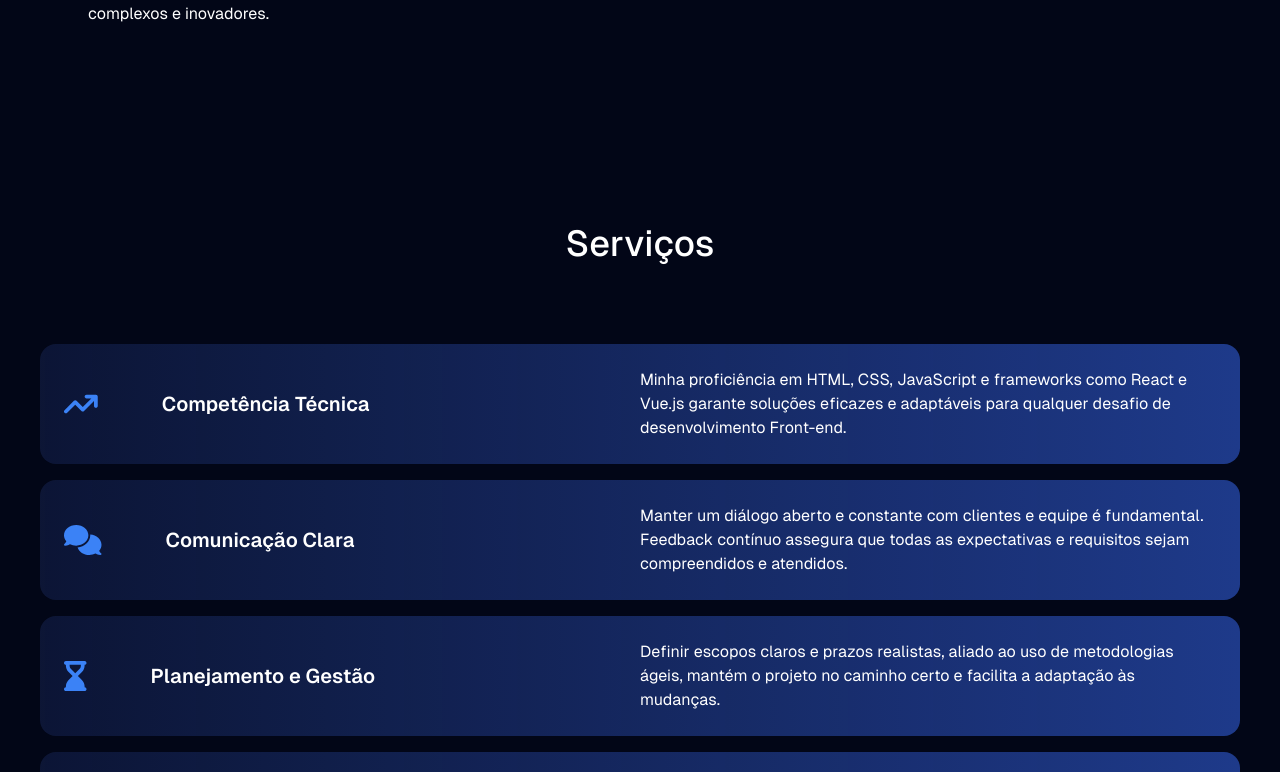
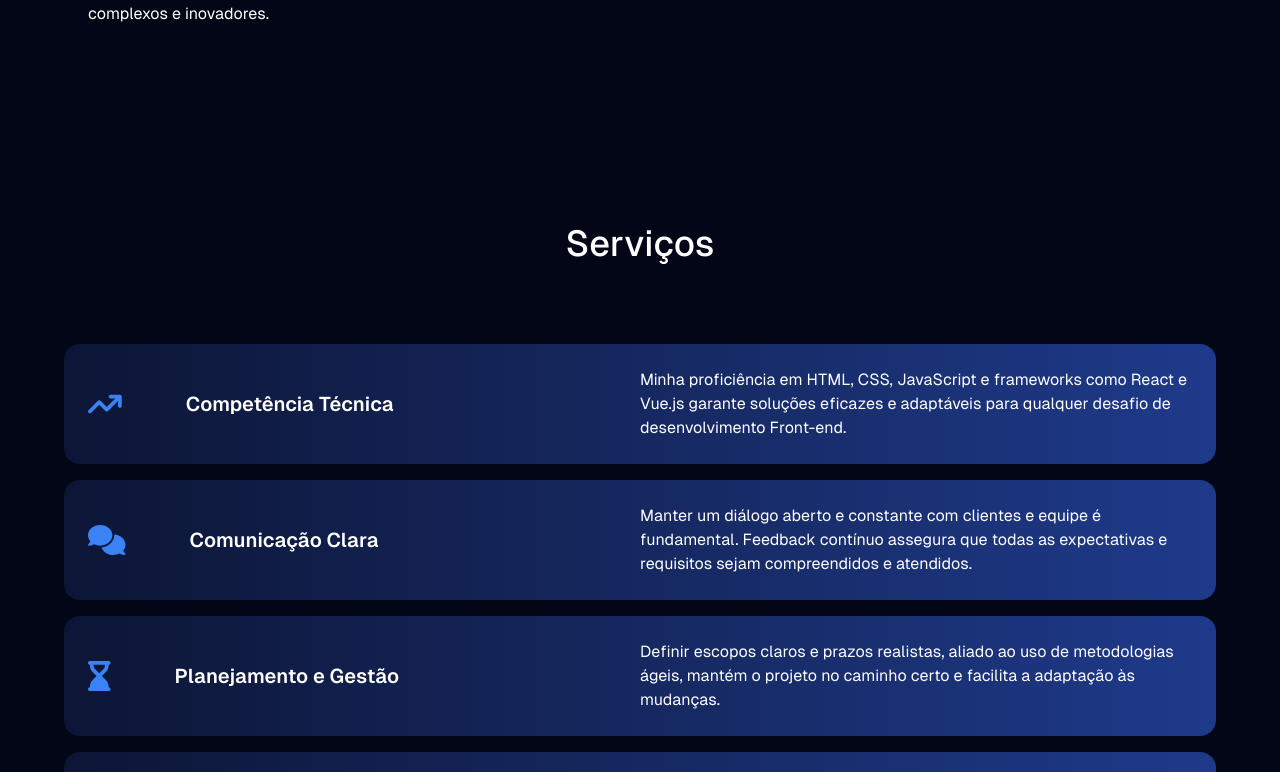
Before and after one commit to gabriellucasvh/Portifolio, a Next.js app: page / in a window 1280 px wide. Shown: the part 648-1420 px from the top of the page. Built offline with nearby package versions, Linux system fonts and the light colour scheme.

Commit message:
Remover animações AOS dos componentes
- Remove atributos data-aos dos componentes Contato, Projetos, Serviços e Tecnologias
- Ajusta layout do componente Serviços para melhor alinhamento em telas grandes

```diff
--- a/src/components/Contato.tsx
+++ b/src/components/Contato.tsx
@@ -52,7 +52,7 @@ const Contato = () => {
 
         <section className="flex flex-col items-center justify-center pointer-events-none">
           <Image
-            data-aos="fade-up"
+
             className="rounded-3xl"
             src="/whatsapp.png"
             width={300}
--- a/src/components/Projetos.tsx
+++ b/src/components/Projetos.tsx
@@ -9,7 +9,7 @@ const Projetos = () => {
     <div id="projetos" className="container mx-auto px-6 pt-10">
       <h1
         className="flex justify-center font-medium text-4xl mb-16 mt-14"
-        data-aos="fade-down"
+
       >
         Projetos
       </h1>
@@ -17,7 +17,7 @@ const Projetos = () => {
         <section className="grid grid-cols-1 sm:grid-cols-2 lg:grid-cols-3 gap-8 max-w-7xl">
           <div
             className="flex flex-col items-center bg-blue-950/40 shadow-lg rounded-lg p-6 max-w-sm"
-            data-aos="fade-up"
+
           >
             <Image
               className="rounded-xl"
@@ -56,7 +56,7 @@ const Projetos = () => {
 
           <div
             className="flex flex-col items-center bg-blue-950/40 shadow-lg rounded-lg p-6 max-w-sm"
-            data-aos="fade-up"
+
           >
             <Image
               className="rounded-xl"
@@ -92,7 +92,7 @@ const Projetos = () => {
 
           <div
             className="flex flex-col items-center bg-blue-950/40 shadow-lg rounded-lg p-6 max-w-sm"
-            data-aos="fade-up"
+
           >
             <Image
               className="rounded-xl"
@@ -129,7 +129,7 @@ const Projetos = () => {
 
           <div
             className="flex flex-col items-center bg-blue-950/40 shadow-lg rounded-lg p-6 max-w-sm"
-            data-aos="fade-up"
+
           >
             <Image
               className="rounded-xl"
--- a/src/components/Servicos.tsx
+++ b/src/components/Servicos.tsx
@@ -3,10 +3,10 @@ import { faArrowTrendUp, faComments, faHourglassEnd, faBook, faFaceLaughBeam } f
 
 const Servicos = () => {
     return (
-        <div id="servicos" className="mx-4 md:mx-10 pt-16 md:pt-32">
-            <h1 className="flex justify-center font-medium text-2xl md:text-4xl mb-10 md:mb-20" data-aos="fade-down">Serviços</h1>
+        <div id="servicos" className="mx-4 md:mx-10 pt-16 md:pt-32 flex flex-col items-center justify-center">
+            <h1 className="flex justify-center font-medium text-2xl md:text-4xl mb-10 md:mb-20" >Serviços</h1>
             <div className="flex flex-col space-y-6">
-                <div className="flex flex-col space-y-4">
+                <div className="flex flex-col space-y-4 lg:max-w-6xl items-center justify-center">
                     {[
                         { icon: faArrowTrendUp, title: "Competência Técnica", description: "Minha proficiência em HTML, CSS, JavaScript e frameworks como React e Vue.js garante soluções eficazes e adaptáveis para qualquer desafio de desenvolvimento Front-end." },
                         { icon: faComments, title: "Comunicação Clara", description: "Manter um diálogo aberto e constante com clientes e equipe é fundamental. Feedback contínuo assegura que todas as expectativas e requisitos sejam compreendidos e atendidos." },
@@ -14,7 +14,7 @@ const Servicos = () => {
                         { icon: faBook, title: "Qualidade do Código", description: "Produzo um código limpo, bem documentado e modular, que é fácil de manter e escalar. Testes automatizados e depuração rigorosa garantem a estabilidade e funcionalidade." },
                         { icon: faFaceLaughBeam, title: "Design e Experiência do Usuário", description: "Crio interfaces intuitivas, acessíveis e visualmente atraentes. Otimizo para performance e responsividade, assegurando que o aplicativo funcione perfeitamente." },
                     ].map((service, index) => (
-                        <div key={index} className="flex flex-col md:flex-row p-6 bg-gradient-to-r from-blue-950/50 to-blue-900 rounded-2xl text-white" data-aos="fade-up">
+                        <div key={index} className="flex flex-col md:flex-row p-6 bg-gradient-to-r from-blue-950/50 to-blue-900 rounded-2xl text-white" >
                             <div className="w-full md:w-1/2 flex items-center mb-4 md:mb-0">
                                 <FontAwesomeIcon icon={service.icon} className="text-3xl mr-4 md:mr-16 text-blue-500" />
                                 <h2 className="font-semibold text-lg md:text-xl">{service.title}</h2>
--- a/src/components/Tecnologias.tsx
+++ b/src/components/Tecnologias.tsx
@@ -3,7 +3,7 @@ import Image from "next/image";
 const Tecnologias = () => {
     return (
         <div id="tecnologias" className="pt-16 md:pt-20 mx-auto container md:w-8/12">
-            <h1 className="flex justify-center font-medium text-2xl md:text-4xl mb-16 md:mb-32 text-center" data-aos="fade-down">
+            <h1 className="flex justify-center font-medium text-2xl md:text-4xl mb-16 md:mb-32 text-center" >
                 Linguagens e Tecnologias
             </h1>
             <div className="grid grid-cols-2 sm:grid-cols-2 lg:grid-cols-3 justify-items-center gap-8">
@@ -18,7 +18,7 @@ const Tecnologias = () => {
                     { src: "/tecnologias/nextjs_icon_dark.svg", alt: "Next.js", label: "Next.js" },
                     { src: "/tecnologias/typescript.svg", alt: "TypeScript", label: "TypeScript" },
                 ].map((tech, index) => (
-                    <div key={index} className="flex flex-col items-center bg-gradient-to-b from-blue-950/5 to-blue-950 w-40 md:w-48 h-40 md:h-48 p-4 rounded-lg shadow-md" data-aos="fade-up">
+                    <div key={index} className="flex flex-col items-center bg-gradient-to-b from-blue-950/5 to-blue-950 w-40 md:w-48 h-40 md:h-48 p-4 rounded-lg shadow-md" >
                         <Image
                             className="h-12 md:h-16 w-auto max-w-full"
                             src={tech.src}
```
